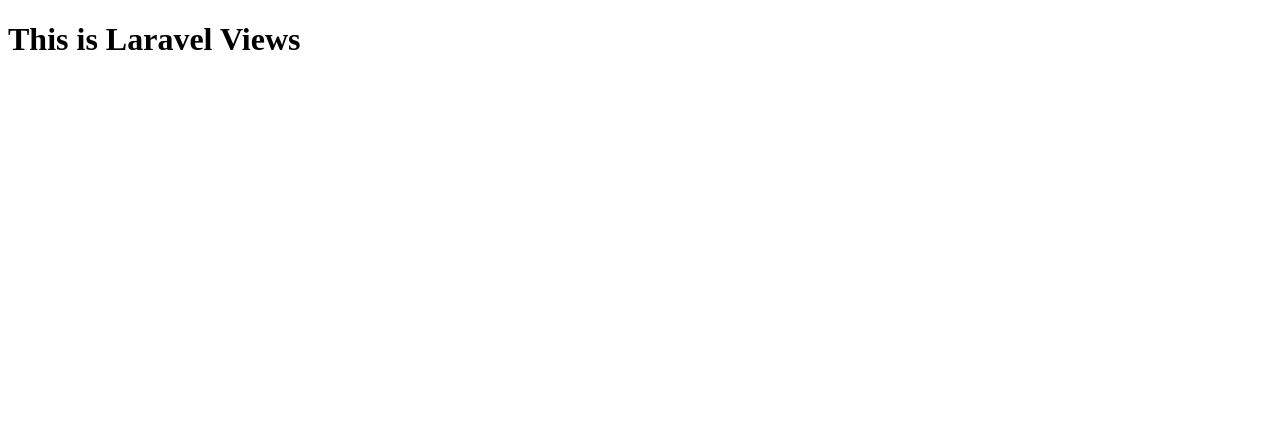
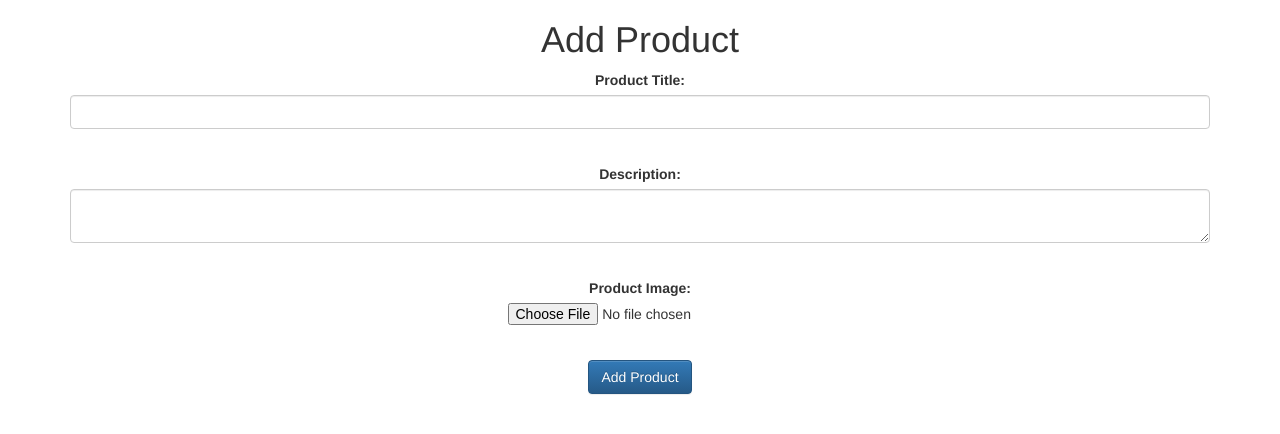
Before and after one commit to Chebon-breezy/la-new-blogg, a Laravel app: template resources/views/home.blade.php in a window 1280 px wide. Shown: the top 434 px of the page. Run offline with Laravel 10, Linux system fonts and the light colour scheme; the template is opened without the code that fills it, so the values that code supplies are empty.

Commit message:
added the form and upload iamge

```diff
--- a/resources/views/home.blade.php
+++ b/resources/views/home.blade.php
@@ -3,11 +3,46 @@
 <head>
     <meta charset="UTF-8">
     <meta name="viewport" content="width=device-width, initial-scale=1.0">
-    <title>Laravel View</title>
+    <title>Laravel-CRUD</title>
+
+
+ <!-- Latest compiled and minified CSS -->
+<link rel="stylesheet" href="https://cdn.jsdelivr.net/npm/bootstrap@3.3.7/dist/css/bootstrap.min.css" integrity="sha384-BVYiiSIFeK1dGmJRAkycuHAHRg32OmUcww7on3RYdg4Va+PmSTsz/K68vbdEjh4u" crossorigin="anonymous">
+
+<!-- Optional theme -->
+<link rel="stylesheet" href="https://cdn.jsdelivr.net/npm/bootstrap@3.3.7/dist/css/bootstrap-theme.min.css" integrity="sha384-rHyoN1iRsVXV4nD0JutlnGaslCJuC7uwjduW9SVrLvRYooPp2bWYgmgJQIXwl/Sp" crossorigin="anonymous">
+
+<!-- Latest compiled and minified JavaScript -->
+<script src="https://cdn.jsdelivr.net/npm/bootstrap@3.3.7/dist/js/bootstrap.min.js" integrity="sha384-Tc5IQib027qvyjSMfHjOMaLkfuWVxZxUPnCJA7l2mCWNIpG9mGCD8wGNIcPD7Txa" crossorigin="anonymous"></script>
 </head>
 <body>
 
- <h1>This is Laravel Views</h1>
+<center>
+<div class="container mt-5">
+    <h1>Add Product</h1>
+    <form action="{{url('/add_product')}}" method="POST" enctype="multipart/form-data">
+        @csrf
+        <div class="form-group">
+            <label for="title">Product Title:</label>
+            <input type="text" class="form-control" id="title" name="title">
+        </div>
+        <br>
+        <div class="form-group">
+            <label for="description">Description:</label>
+            <textarea class="form-control" id="description" name="description"></textarea>
+        </div>
+        <br>
+        <div class="form-group">
+            <label for="image">Product Image:</label>
+            <input type="file" class="form-control-file" name="image">
+        </div>
+        <br>
+        <div class="form-group">
+            <input class="btn btn-primary" type="submit" value="Add Product">
+        </div>
+    </form>
+</div>
+</center>
 
 </body>
 </html>
--- a/routes/web.php
+++ b/routes/web.php
@@ -13,13 +13,6 @@
 | be assigned to the "web" middleware group. Make something great!
 |
 */
+Route::get("/", [HomeController::class,'index'] );
 
-Route::get('/', function () {
-    return view('welcome');
-});
-
-Route::get('/home', function () {
-    return view('home');
-});
-
-route::get('test',[HomeController::class,'index']);
+Route::post('/add_product', [HomeController::class, 'add_product']);
```
Also changed, not shown: app/Http/Controllers/HomeController.php (+20 -1 lines), app/Models/Product.php (added, +11 -0 lines), database/migrations/2024_01_29_083539_create_products_table.php (added), public/product/1706522471.jpeg (added).
